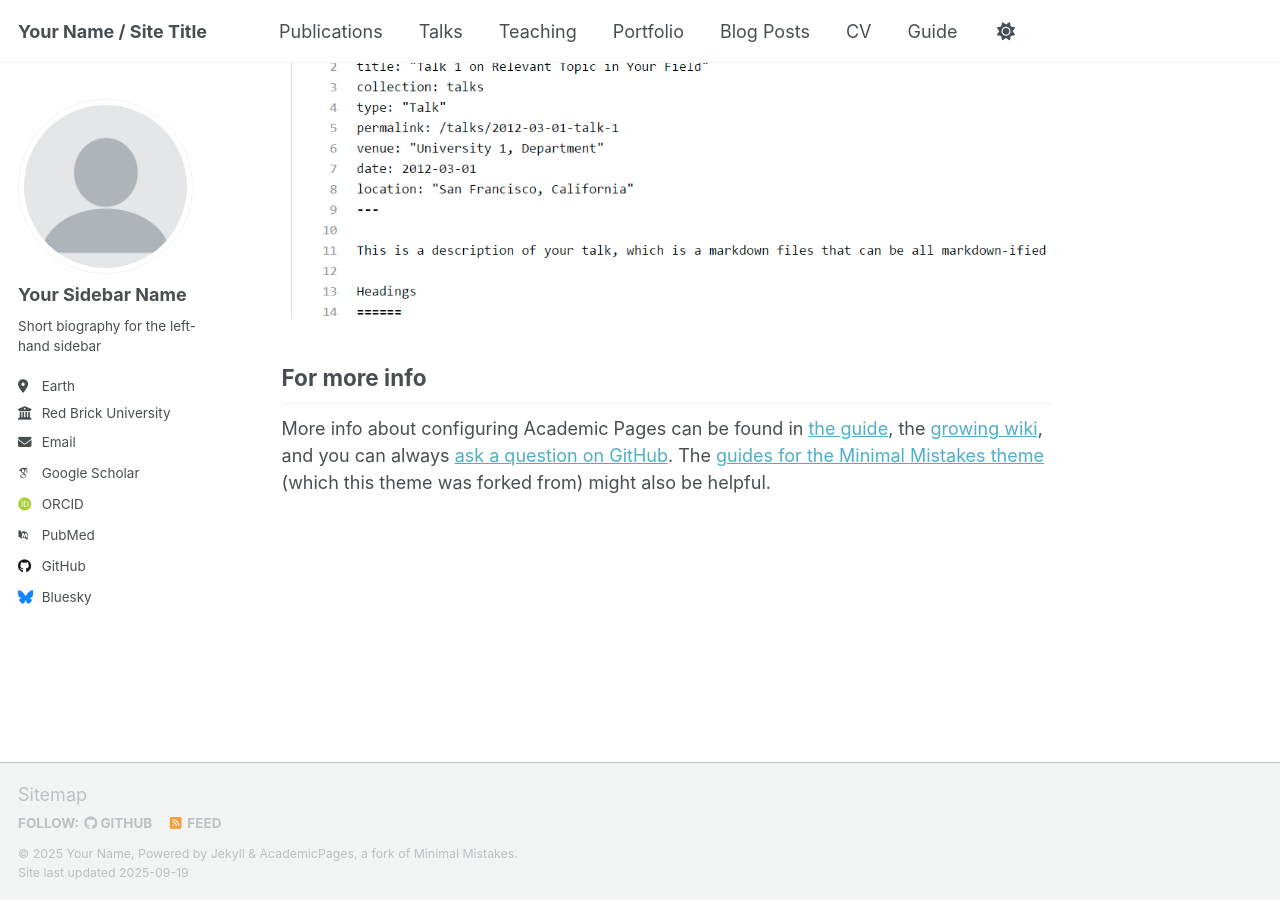
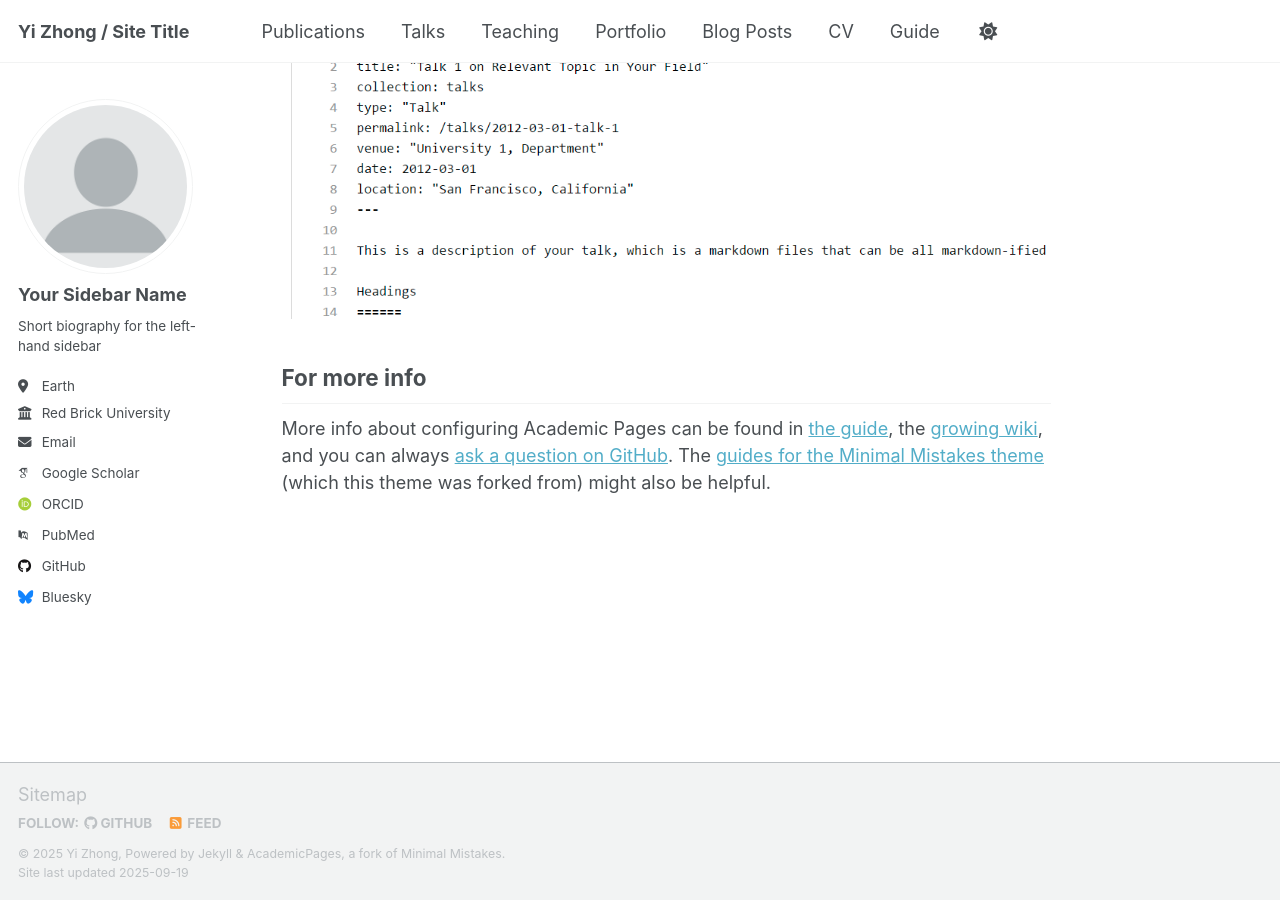
Before and after one commit to yzhong89/.github.io, a Jekyll site: the page built from _pages/about.md, in a window 1280 px wide and 900 px high, scrolled down 2880 px. Built offline with Jekyll 4.4.1, drawn with Linux system fonts in a browser that asks for light colours; some web fonts are replaced; a script that is not in the unit is left out.

Commit message:
Update _config.yml

```diff
--- a/_config.yml
+++ b/_config.yml
@@ -9,9 +9,9 @@
 # Basic Site Settings
 locale                   : "en-US"
 site_theme               : "default" # Currently available options are "default", "air"
-title                    : "Your Name / Site Title"
+title                    : "Yi Zhong / Site Title"
 title_separator          : "-"
-name                     : &name "Your Name"
+name                     : &name "Yi Zhong"
 description              : &description "Your Name's academic portfolio"   # Update this with a general description of your site, this is the default if not overridden by a page
 url                      : https://academicpages.github.io # The base hostname & protocol for your site e.g. "https://[your GitHub username].github.io",
                                                            # or if you already have some other page hosted on Github then use "https://[your GitHub username].github.io/[Your Repo Name]"
```
